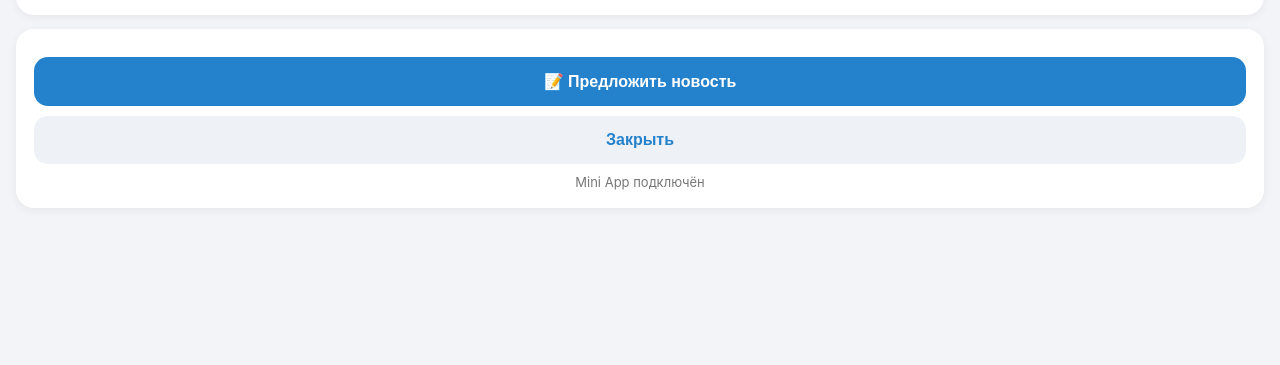
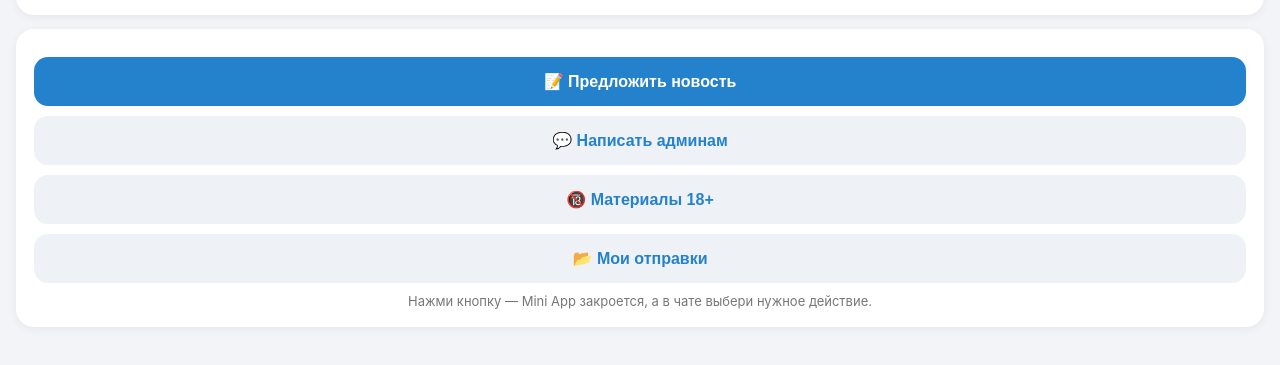
Before and after one commit to ovd2508-cmd/tg-podslushka-izmailovo-1, a plain HTML site: page static/index.html in a window 1280 px wide. Shown: the part 93-458 px from the top of the page. Drawn offline with Linux system fonts and the light colour scheme.

Commit message:
Update index.html

```diff
--- a/static/index.html
+++ b/static/index.html
@@ -79,16 +79,24 @@
   </div>
 
   <div class="card">
-    <button class="button primary" onclick="closeApp()">
+    <button class="button primary" onclick="goBack()">
       📝 Предложить новость
     </button>
 
-    <button class="button secondary" onclick="closeApp()">
-      Закрыть
+    <button class="button secondary" onclick="goBack()">
+      💬 Написать админам
+    </button>
+
+    <button class="button secondary" onclick="goBack()">
+      🔞 Материалы 18+
+    </button>
+
+    <button class="button secondary" onclick="goBack()">
+      📂 Мои отправки
     </button>
 
     <div class="status">
-      Mini App подключён
+      Нажми кнопку — Mini App закроется, а в чате выбери нужное действие.
     </div>
   </div>
 
@@ -100,7 +108,7 @@
       tg.expand();
     }
 
-    function closeApp() {
+    function goBack() {
       if (tg) {
         tg.close();
       }
```
